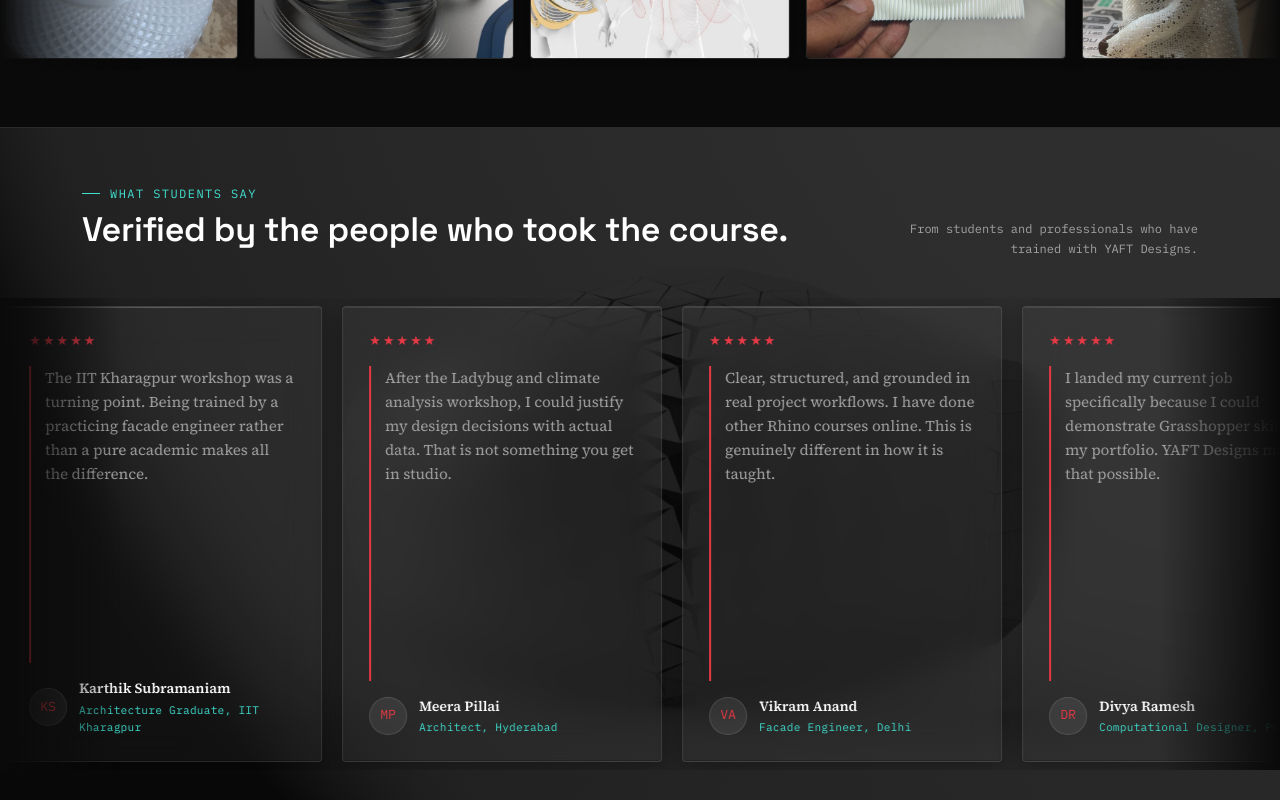
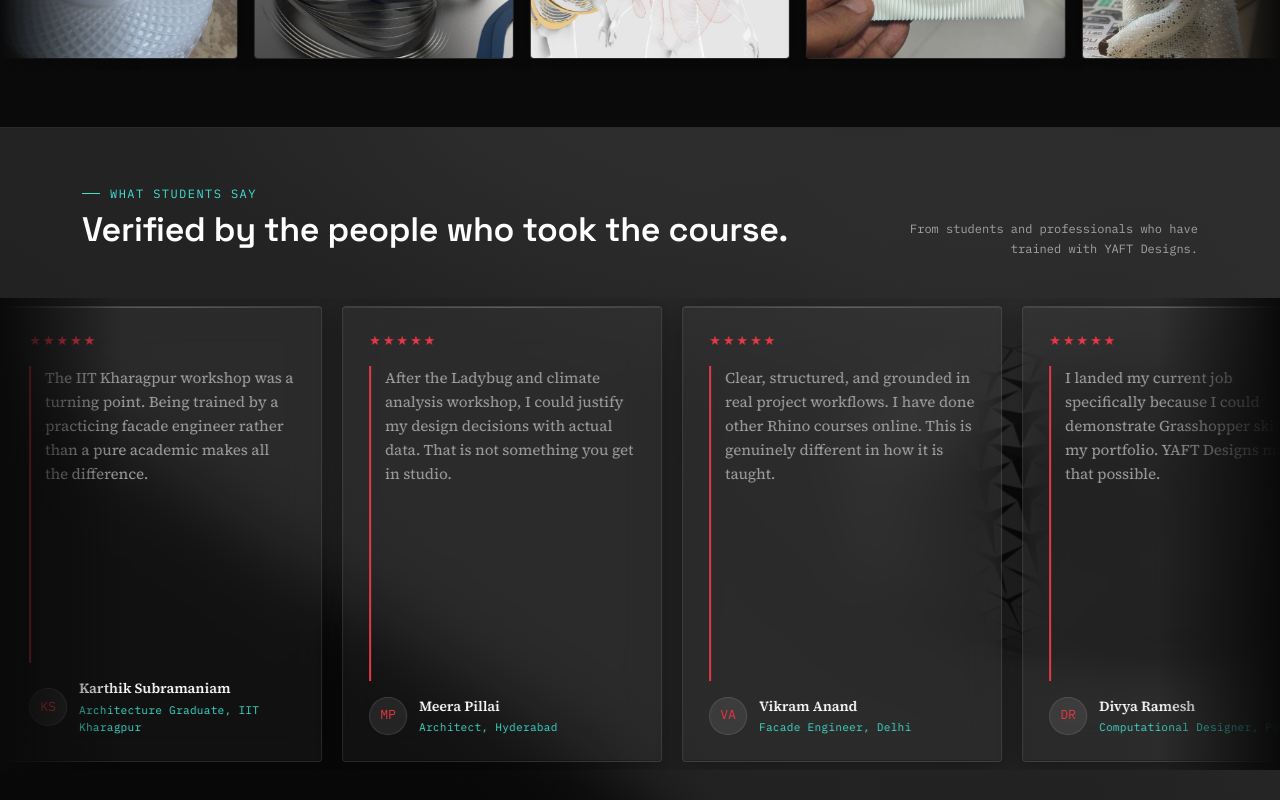
Before and after one commit to YAFTDesigns/yaftwebsite, a Next.js app: page /courses in a window 1280 px wide. Shown: the part 1420-2220 px from the top of the page. Built offline with nearby package versions, Linux system fonts and the light colour scheme; no server answers; the database is empty.

Commit message:
Switch testimonials background to Merc parametric pattern

```diff
--- a/components/TestimonialsMarquee.module.css
+++ b/components/TestimonialsMarquee.module.css
@@ -4,7 +4,7 @@
   position: relative;
   background:
     linear-gradient(rgba(10, 10, 10, 0.82), rgba(10, 10, 10, 0.82)),
-    url('/assets/images/bmw_pattern.jpg') center/cover no-repeat;
+    url('/assets/images/merc_pattern.jpg') center/cover no-repeat;
 }
 
 .trackWrap {
```
